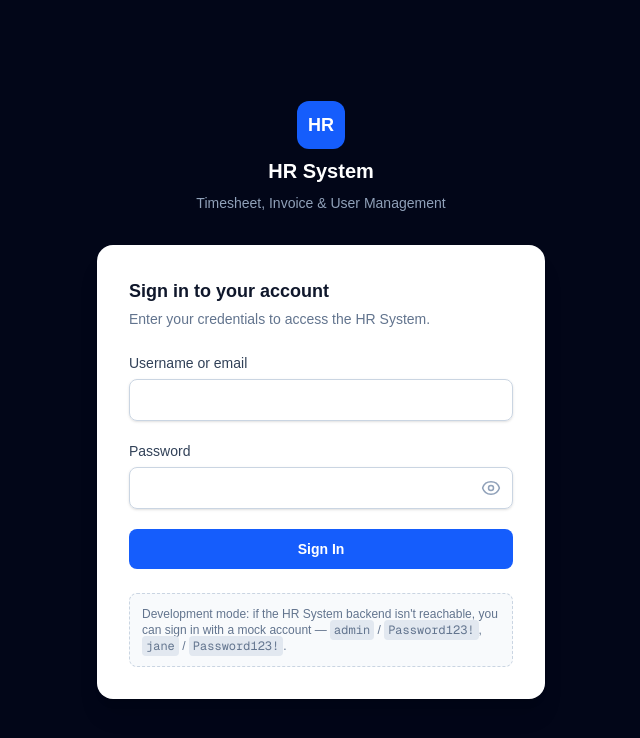
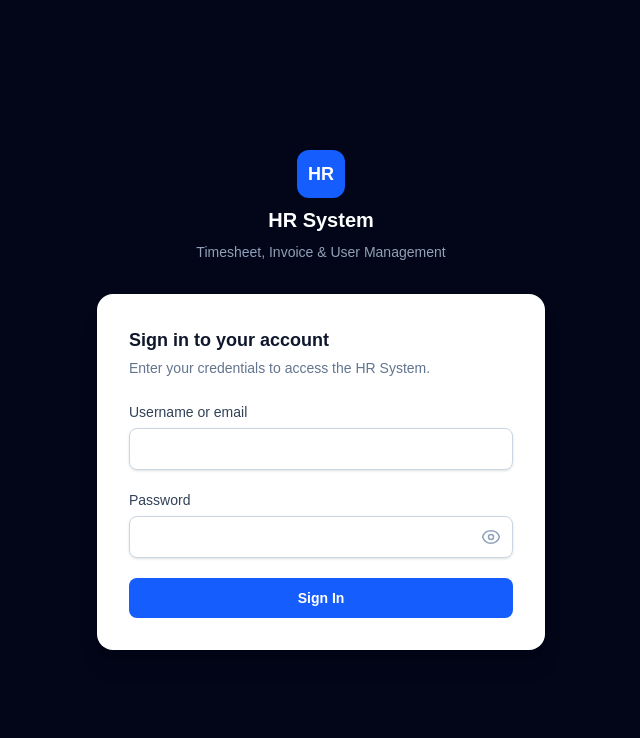
Before and after one commit to yeyint0304/AI_HR_Syetems_FE, a Next.js app: page /login in a window 1280 px wide. Shown: the top 738 px of the page, without its empty margins (319-959 px from the left). Built offline with nearby package versions, Linux system fonts and the light colour scheme.

Commit message:
chore: remove dev mock-login credentials hint from login page

```diff
--- a/src/app/(auth)/login/page.tsx
+++ b/src/app/(auth)/login/page.tsx
@@ -1,14 +1,7 @@
 import type { Metadata } from "next";
 import { LoginForm } from "@/components/auth/LoginForm";
-import { MOCK_LOGIN_HINT } from "@/lib/server/mockAuth";
 
 export const metadata: Metadata = { title: "Sign in | HR System" };
-
-// Never true in a production build — `next build`/`next start` set
-// NODE_ENV=production. Purely a local-dev/QA convenience so the mock-login
-// fallback (see `lib/server/mockAuth.ts`) is actually discoverable when the
-// real .NET backend isn't running.
-const showMockCredentialsHint = process.env.NODE_ENV !== "production";
 
 export default function LoginPage() {
   return (
@@ -22,21 +15,6 @@ export default function LoginPage() {
       <div className="mt-6">
         <LoginForm />
       </div>
-
-      {showMockCredentialsHint && (
-        <p className="mt-6 rounded-lg border border-dashed border-slate-300 bg-slate-50 p-3 text-xs text-slate-500">
-          Development mode: if the HR System backend isn&apos;t reachable, you can sign in with a
-          mock account —{" "}
-          {MOCK_LOGIN_HINT.map((account, index) => (
-            <span key={account.usernameOrEmail}>
-              {index > 0 && ", "}
-              <code className="rounded bg-slate-200 px-1 py-0.5">{account.usernameOrEmail}</code> /{" "}
-              <code className="rounded bg-slate-200 px-1 py-0.5">{account.password}</code>
-            </span>
-          ))}
-          .
-        </p>
-      )}
     </section>
   );
 }
```
